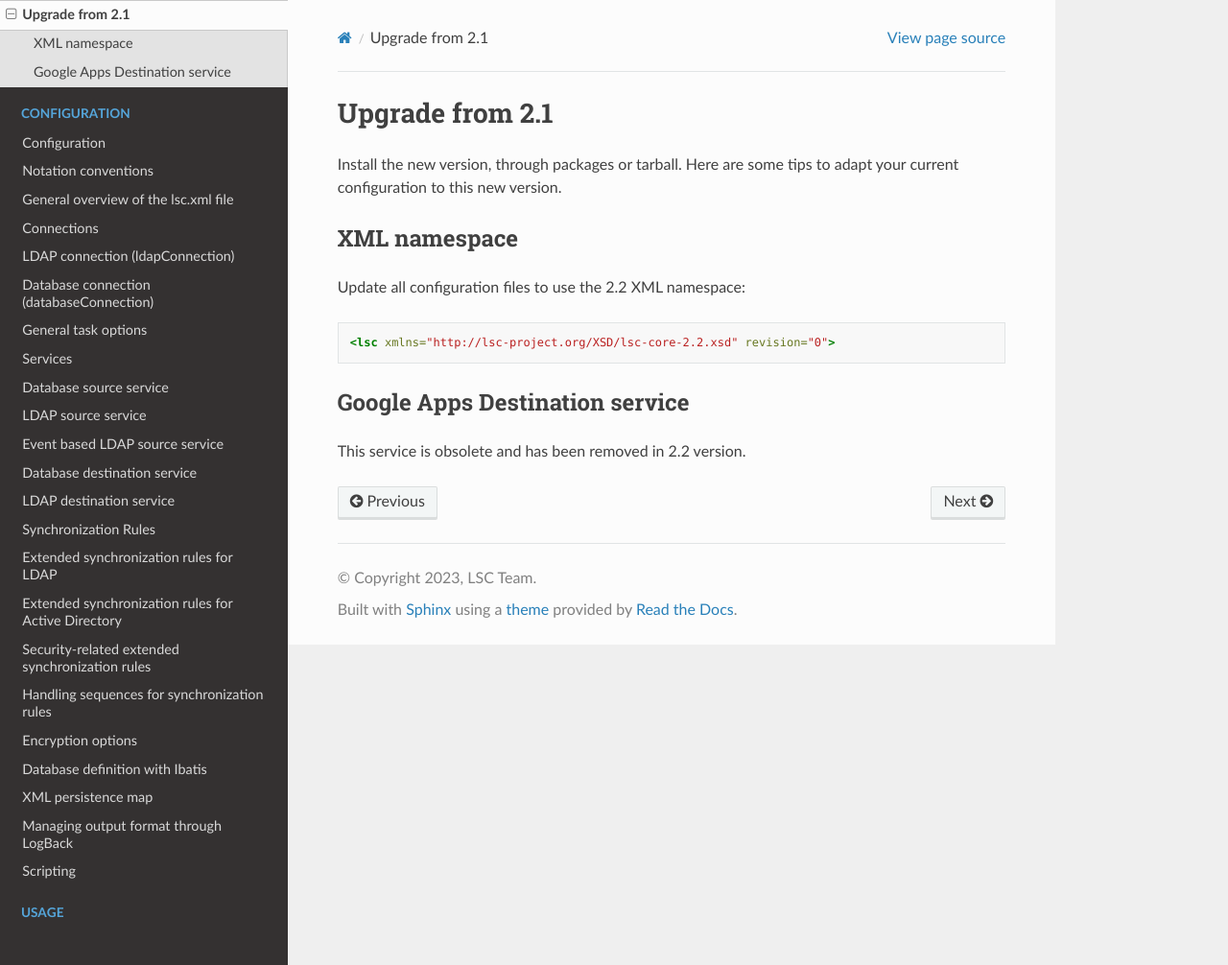
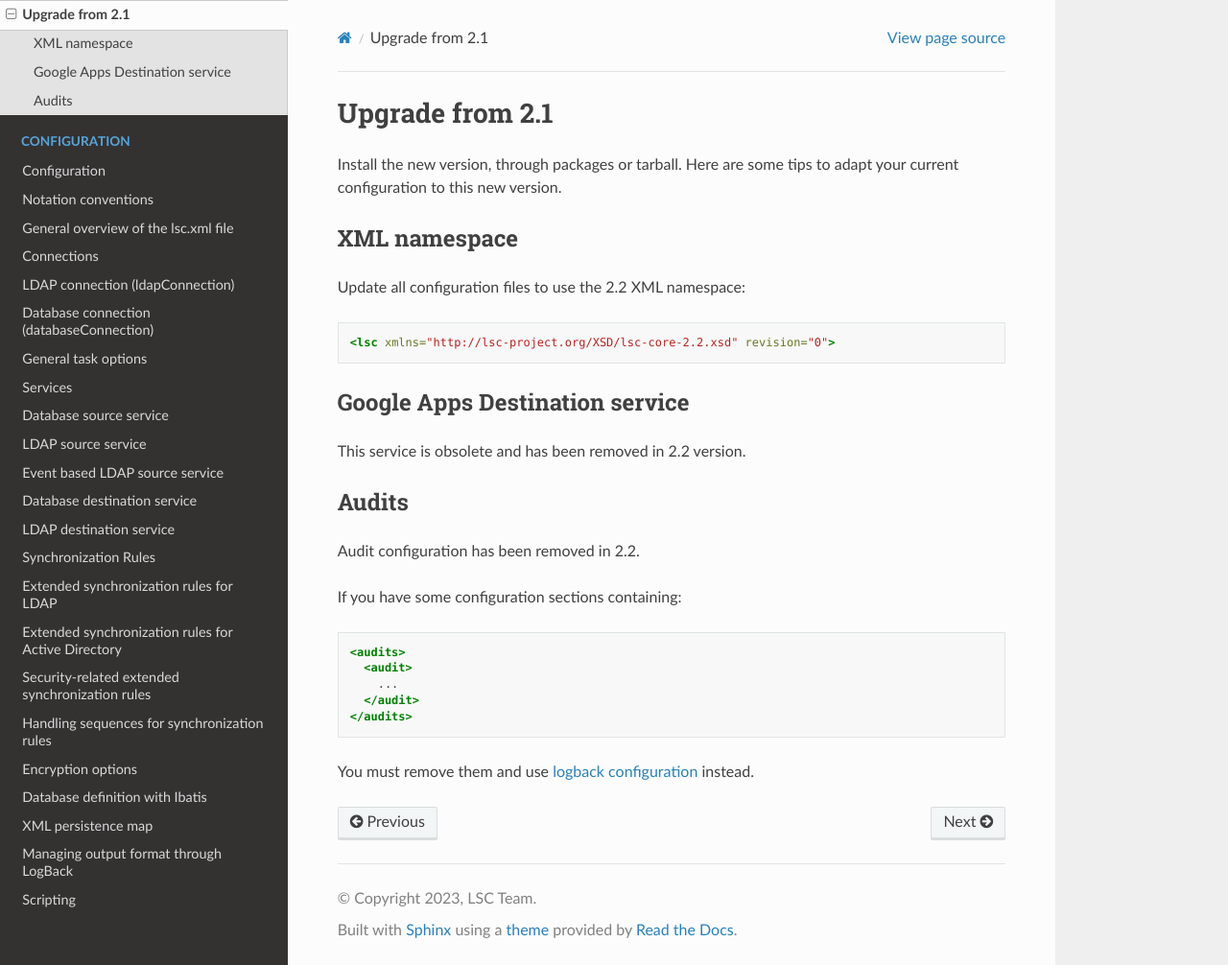
Before and after one commit to lsc-project/documentation, a Sphinx documentation site: the page built from source/upgrade.rst, in a window 1280 px wide and 1006 px high. Shown: the whole window at 96% size. Built offline with Sphinx 7.4.7 and the Read the Docs theme 2.0.0, drawn with Linux system fonts in a browser that asks for light colours.

Commit message:
reference audit removal in 2.2 upgrade notes (#7)

```diff
--- a/source/upgrade.rst
+++ b/source/upgrade.rst
@@ -17,3 +17,20 @@ Google Apps Destination service
 ===============================
 
 This service is obsolete and has been removed in 2.2 version.
+
+Audits
+======
+
+Audit configuration has been removed in 2.2.
+
+If you have some configuration sections containing:
+
+.. code-block:: XML
+
+    <audits>
+      <audit>
+        ...
+      </audit>
+    </audits>
+
+You must remove them and use :doc:`logback configuration <logging>` instead.
```
